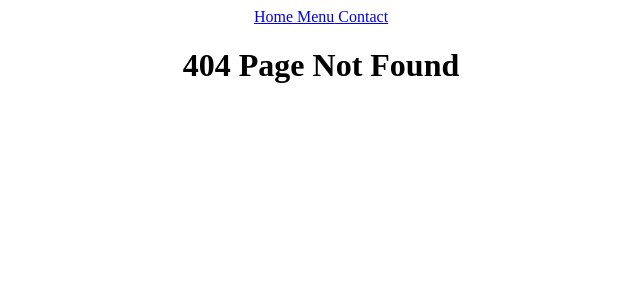
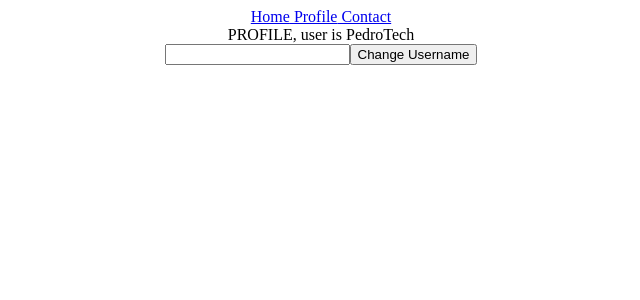
Before and after one commit to ekantchandrakar/React-Crashcourse, a React (Create React App) app: page /profile in a window 1280 px wide. Before the commit this address had no page. Shown: the top 300 px of the page, without its empty margins (319-959 px from the left). Built offline with nearby package versions, Linux system fonts and the light colour scheme.

Commit message:
context api

```diff
--- a/src/App.js
+++ b/src/App.js
@@ -1,22 +1,29 @@
 import { BrowserRouter as Router, Routes, Route } from "react-router-dom";
 import "./App.css";
 import Home from "./pages/Home";
-import Menu from "./pages/Manu";
+import Profile from "./pages/Profile";
 import Contact from "./pages/Contact";
 import Navbar from "./Navbar";
+import { useState, createContext } from "react";
+
+export const AppContext = createContext();
 
 function App() {
+	const [username, setUsername] = useState("PedroTech");
+
 	return (
 		<div className="App">
+			<AppContext.Provider value={{ username, setUsername }}>
 				<Router>
 					<Navbar />
 					<Routes>
 						<Route path="/" element={<Home />} />
-					<Route path="/menu" element={<Menu />} />
+						<Route path="/profile" element={<Profile />} />
 						<Route path="/contact" element={<Contact />} />
 						<Route path="*" element={<h1>404 Page Not Found</h1>} />
 					</Routes>
 				</Router>
+			</AppContext.Provider>
 		</div>
 	);
 }
--- a/src/Navbar.js
+++ b/src/Navbar.js
@@ -5,7 +5,7 @@
 	return (
 		<div>
 			<Link to="/">Home</Link>
-			<Link to="/menu"> Menu</Link>
+			<Link to="/profile"> Profile</Link>
 			<Link to="/contact"> Contact</Link>
 		</div>
 	);
--- /dev/null
+++ b/src/components/ChangeProfile.js
@@ -0,0 +1,17 @@
+import React, { useState } from "react";
+import { useContext } from "react";
+import { AppContext } from "../App";
+
+const ChangeProfile = () => {
+	const [newUserName, setNewUserName] = useState("");
+	const { setUsername } = useContext(AppContext);
+
+	return (
+		<div>
+			<input onChange={(event) => setNewUserName(event.target.value)} />
+			<button onClick={() => setUsername(newUserName)}>Change Username</button>
+		</div>
+	);
+};
+
+export default ChangeProfile;
--- a/src/pages/Home.js
+++ b/src/pages/Home.js
@@ -1,7 +1,10 @@
 import React from "react";
+import { useContext } from "react";
+import { AppContext } from "../App";
 
 const Home = () => {
-	return <h1>This Is The Home Page</h1>;
+	const { username } = useContext(AppContext);
+	return <h1>This Is The Home Page and user is {username}</h1>;
 };
 
 export default Home;
--- a/src/pages/Manu.js
+++ /dev/null
@@ -1,7 +0,0 @@
-import React from "react";
-
-const Manu = () => {
-	return <h1>This is the MENU PAGE</h1>;
-};
-
-export default Manu;
--- /dev/null
+++ b/src/pages/Profile.js
@@ -0,0 +1,16 @@
+import React from "react";
+import ChangeProfile from "../components/ChangeProfile";
+import { useContext } from "react";
+import { AppContext } from "../App";
+
+const Profile = () => {
+	const { username } = useContext(AppContext);
+	return (
+		<div>
+			PROFILE, user is {username}
+			<ChangeProfile />
+		</div>
+	);
+};
+
+export default Profile;
```
Lines whose indentation alone changed are shown as unchanged.
